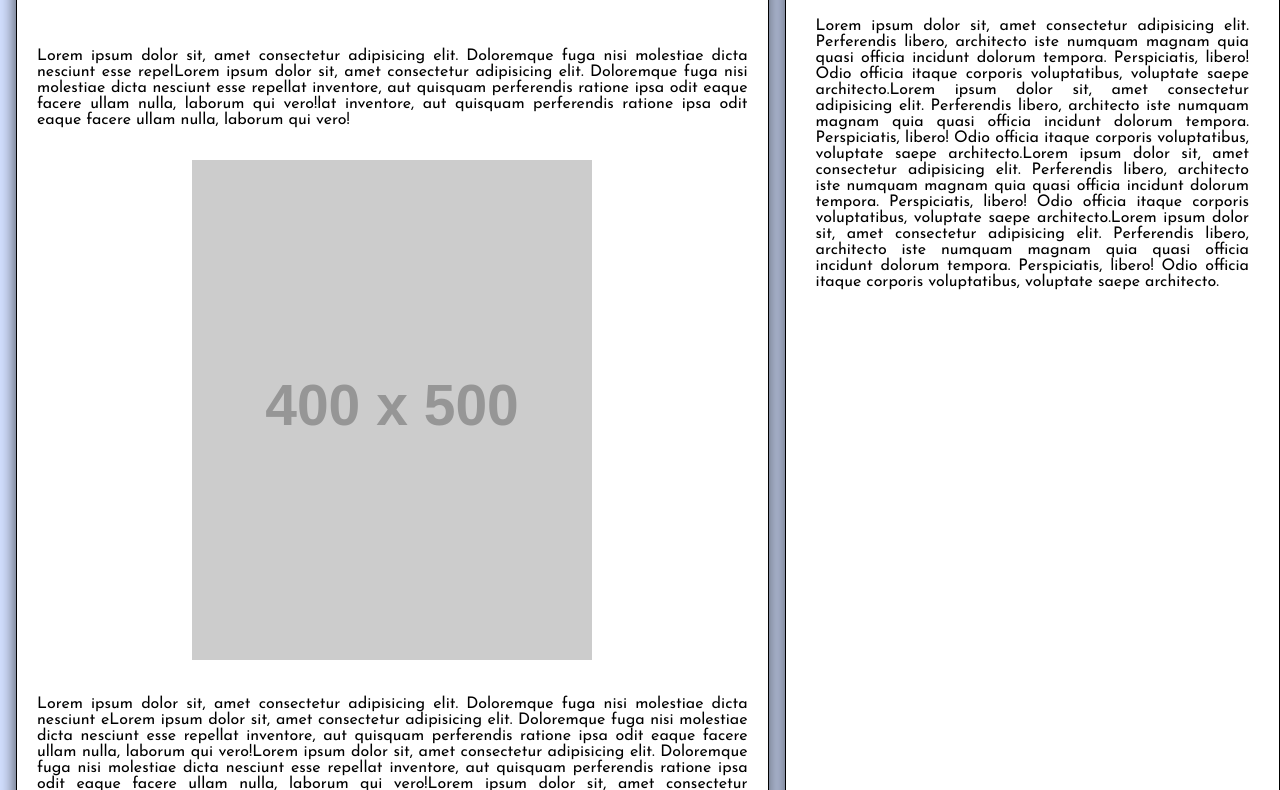
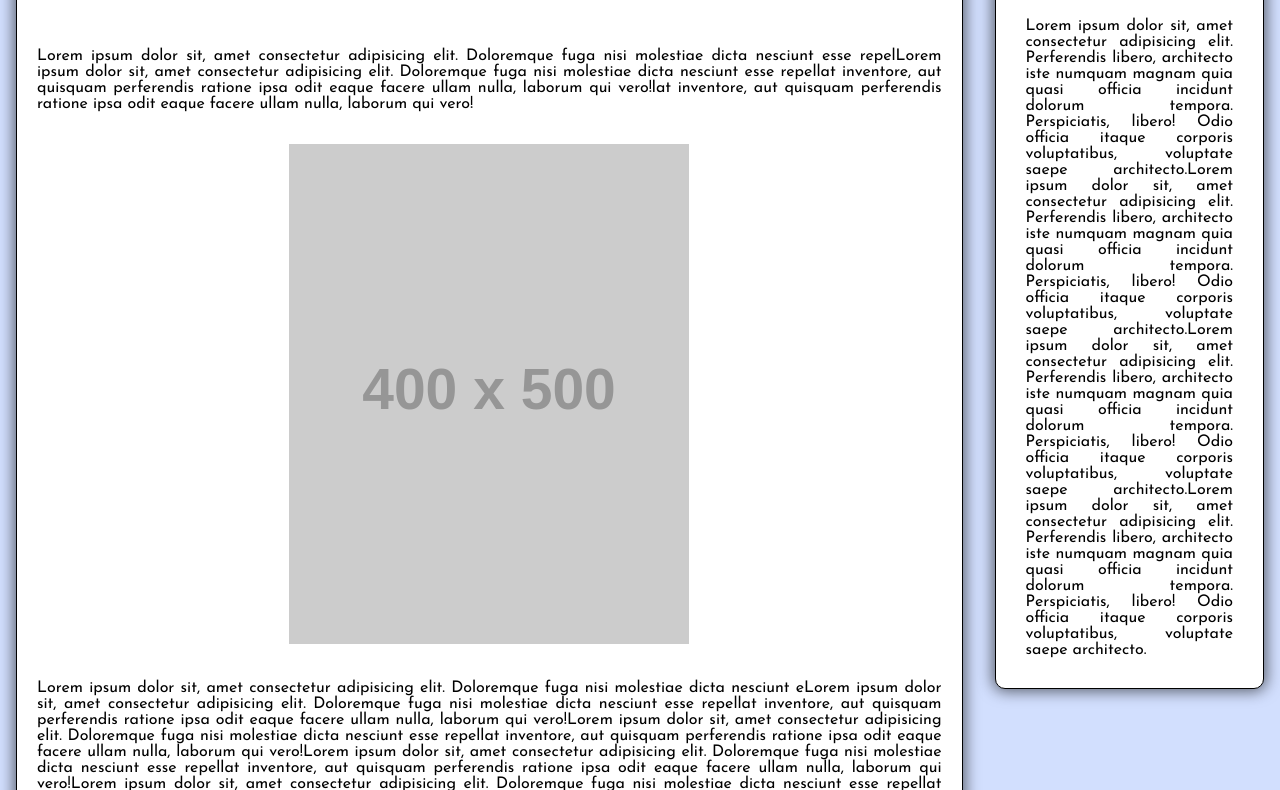
Before and after one commit to Anthonoir576/Projet-03_Grafikart-javaScript, a website: page index.html in a window 1280 px wide. Shown: the part 224-1014 px from the top of the page. Drawn offline with Linux system fonts and the light colour scheme; placeholder pictures from the web are drawn by us.

Commit message:
probleme sur la partie, enlever sidebar a un niveau de scroll, jai dlt

```diff
--- a/index.html
+++ b/index.html
@@ -44,7 +44,7 @@
             </article>
 
             <aside class="sidebar">
-                <div data-fixed data-offset="40">
+                <div class="aside" data-fixed data-offset="40" data-constraint=".sidebar">
                     <h2> MAGNIFIQUE TITRE</h2>
 
                     <p>Lorem ipsum dolor sit, amet consectetur adipisicing elit. Perferendis libero, architecto iste numquam magnam quia quasi officia incidunt dolorum tempora. Perspiciatis, libero! Odio officia itaque corporis voluptatibus, voluptate saepe architecto.Lorem ipsum dolor sit, amet consectetur adipisicing elit. Perferendis libero, architecto iste numquam magnam quia quasi officia incidunt dolorum tempora. Perspiciatis, libero! Odio officia itaque corporis voluptatibus, voluptate saepe architecto.Lorem ipsum dolor sit, amet consectetur adipisicing elit. Perferendis libero, architecto iste numquam magnam quia quasi officia incidunt dolorum tempora. Perspiciatis, libero! Odio officia itaque corporis voluptatibus, voluptate saepe architecto.Lorem ipsum dolor sit, amet consectetur adipisicing elit. Perferendis libero, architecto iste numquam magnam quia quasi officia incidunt dolorum tempora. Perspiciatis, libero! Odio officia itaque corporis voluptatibus, voluptate saepe architecto.</p>
--- a/source/sass/main.scss
+++ b/source/sass/main.scss
@@ -54,7 +54,6 @@ nav {
     background-color: white;
     padding: 0px;
     margin: 0em;
-    opacity: .7;
 
     & a  {
 
@@ -88,16 +87,10 @@ main {
 
 aside {
 
-    background-color: white;
-    margin: 1em 0;
-
-    border: 1px solid black;
-    border-radius: 10px;
-    box-shadow: 0px 0px 15px 2px rgba(0, 0, 0, .6);
-
     text-align: justify;
 
-    width: 800px;
+    width: 25%;
+    height: 1200px;
 
     & h2 {
 
@@ -115,6 +108,23 @@ aside {
 
 }
 
+.aside {
+
+    background-color: white;
+    margin: 1em 1em;
+    border: 1px solid black;
+    border-radius: 10px;
+    box-shadow: 0px 0px 15px 2px rgba(0, 0, 0, .6);
+
+}
+
+.sidebar {
+
+    position: relative;
+
+}
+
+
 article {
 
 
@@ -125,7 +135,7 @@ article {
     border-radius: 10px;
     box-shadow: 0px 0px 15px 2px rgba(0, 0, 0, .6);
 
-    width: 90%;
+    width: 75%;
     height: 4500px;
 
     & :nth-child(3) {
@@ -174,6 +184,6 @@ footer {
 .fixed {
 
     position: fixed;
-    top: 0;
+    opacity: 0.7;
 
 }
```
Also changed, not shown: source/js/index.js (+5 -2 lines), source/css/style.css, 1 other file.
